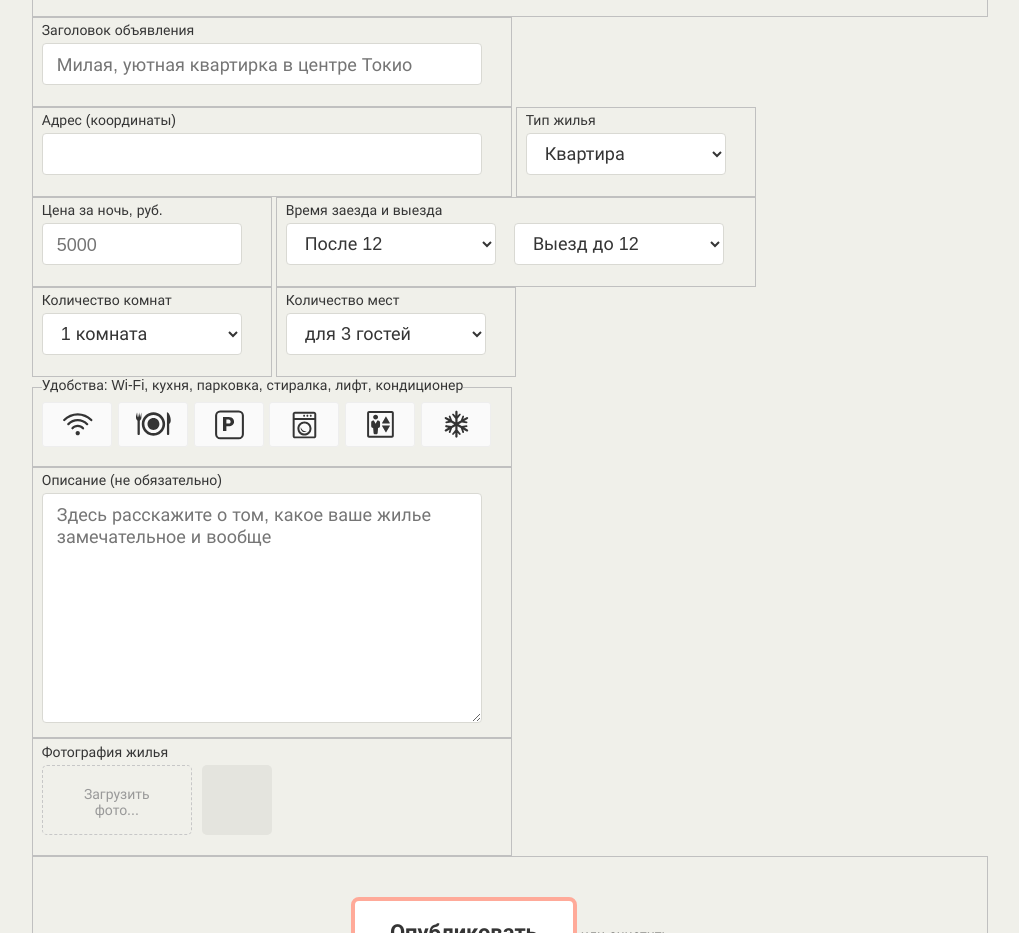
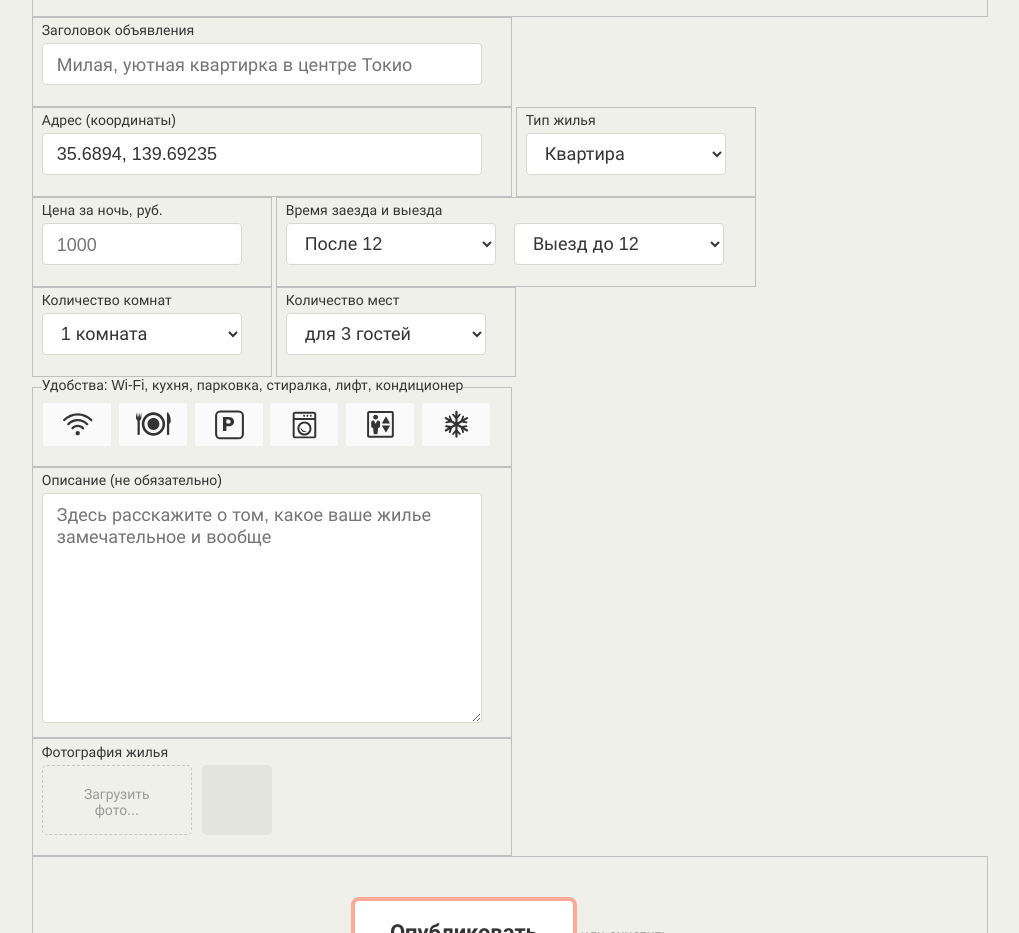
Before and after one commit to NShatov/1518567-keksobooking-23, a website with bundled scripts: page index.html in a window 1280 px wide. Shown: the part 840-1773 px from the top of the page, without its empty margins (90-1109 px from the left). Built offline with nearby package versions, Linux system fonts and the light colour scheme.

Commit message:
Добавление координат на страницу

```diff
--- a/index.html
+++ b/index.html
@@ -106,7 +106,7 @@
         </fieldset>
         <fieldset class="ad-form__element">
           <label class="ad-form__label" for="price">Цена за ночь, руб.</label>
-          <input id="price" name="price" min="0" max="1000000" type="number" placeholder="5000" required>
+          <input id="price" name="price" min="0" max="1000000" type="number" placeholder="1000" required>
         </fieldset>
         <fieldset class="ad-form__element ad-form__element--time">
           <label class="ad-form__label" for="timein">Время заезда и выезда</label>
--- a/js/map.js
+++ b/js/map.js
@@ -6,6 +6,13 @@ import {
 const MARKER_LAT = 35.6894;
 const MARKER_LNG = 139.69235;
 const ZOOM = 10;
+
+const addressTokio = {
+  lat: MARKER_LAT,
+  lng: MARKER_LNG,
+};
+// установим начальное значение в поле адреса
+formAddress.value = Object.values(addressTokio).join(', ');
 
 const map = L.map('map-canvas')
   .on('load', () => {
@@ -41,9 +48,11 @@ const mainPinMarker = L.marker(
     icon: mainPinIcon,
   },
 );
+
 // добавим метку на карту
 mainPinMarker.addTo(map);
 // выведем в консоль новые координаты, когда пользователь отпустит маркер
 mainPinMarker.on('moveend', (evt) => {
-  formAddress.textContent(evt.target.getLatLng());
+  const address = evt.target.getLatLng();
+  formAddress.value = Object.values(address).join(', ');
 });
```
